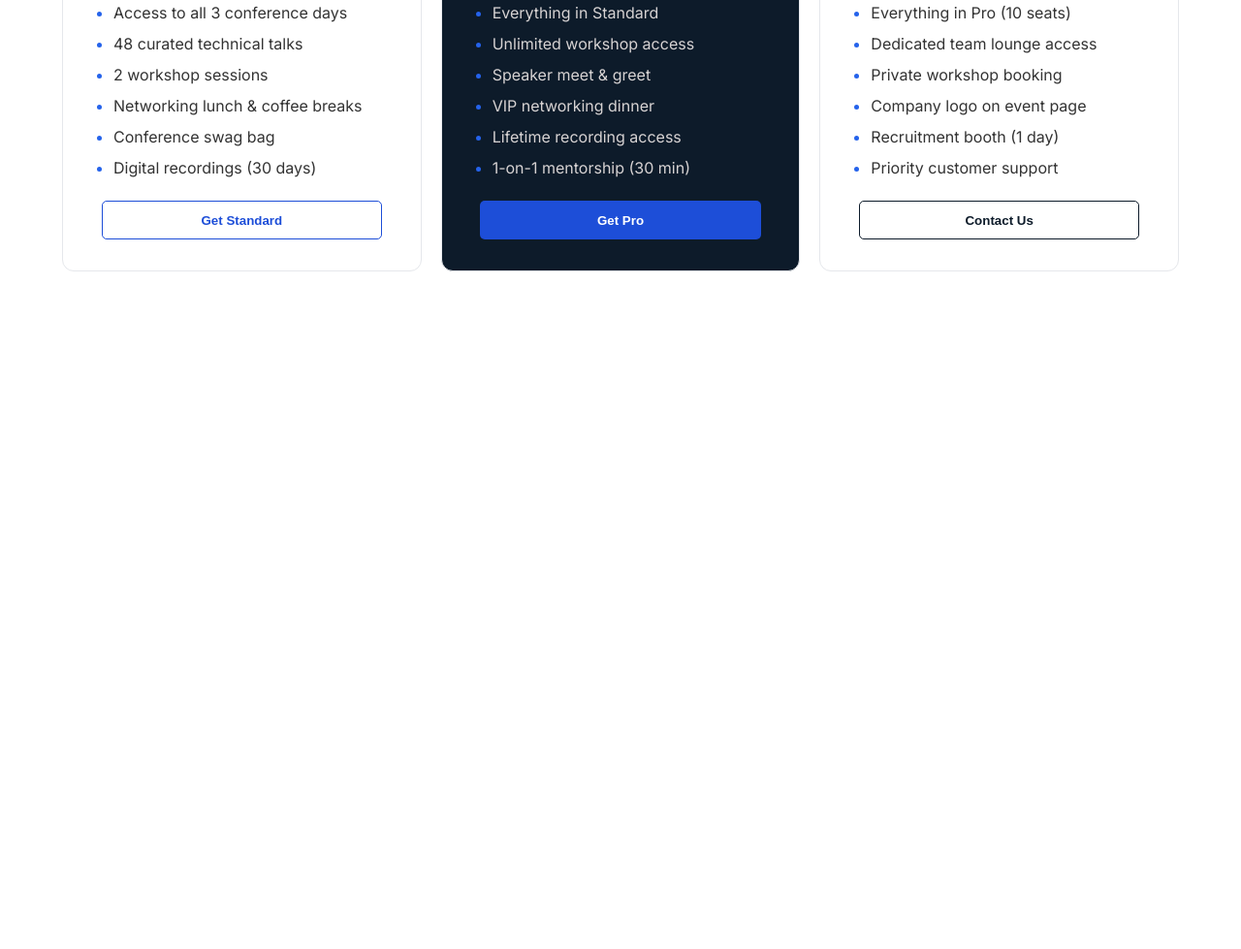
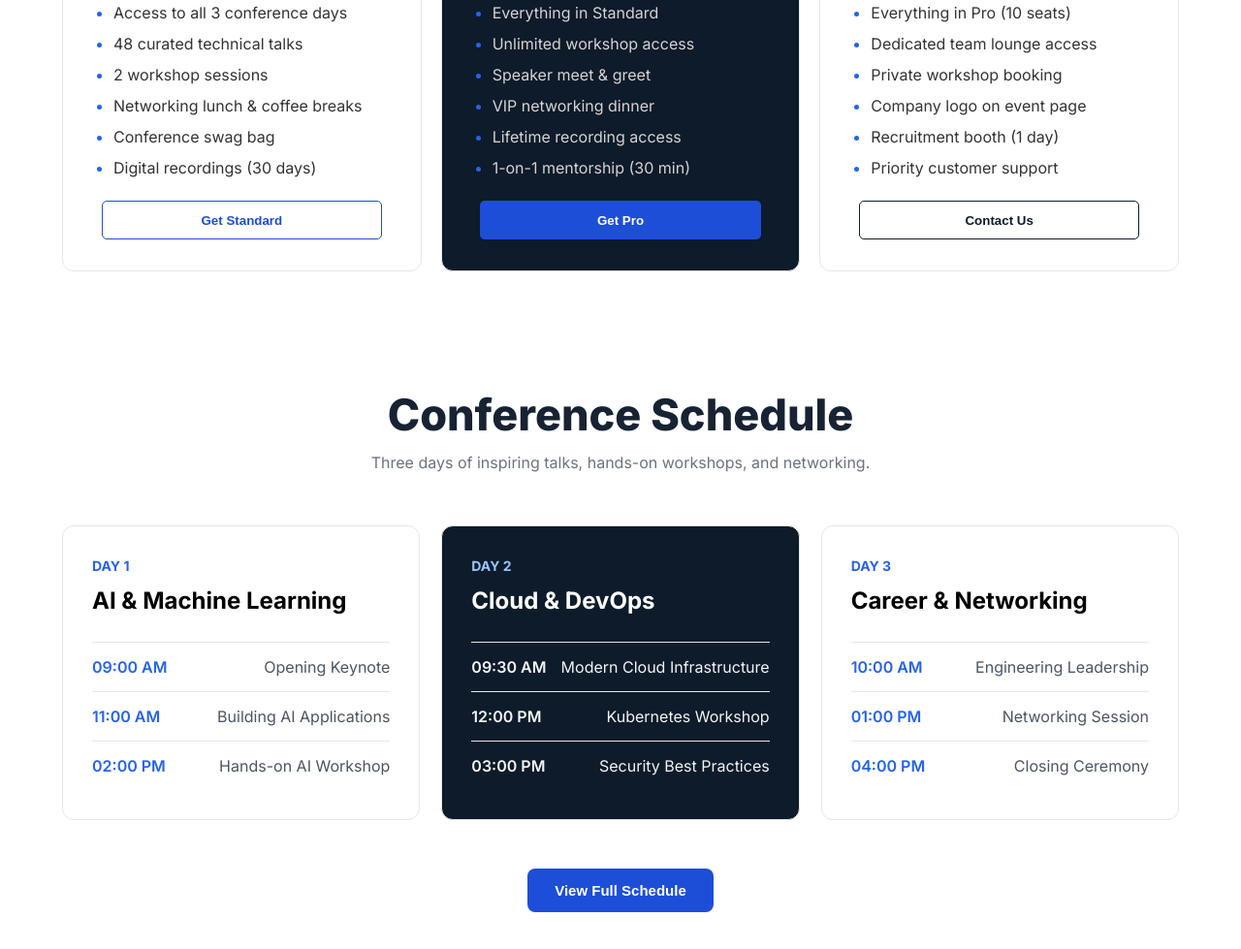
Before and after one commit to engrayhan18125-tasnim/Assignment-1, a plain HTML site: page index.html in a window 1280 px wide. Shown: the part 2313-3292 px from the top of the page at 97% size. Before the commit the page ends 2713 px from the top, so only its background shows below. Drawn offline with Linux system fonts and the light colour scheme.

Commit message:
fifth commit-add AI Generated part

```diff
--- a/index.html
+++ b/index.html
@@ -93,26 +93,6 @@
         </div>
       </section>
 
-      <!-- Pricing part start -->
-      <!-- <section>
-        <h1>Secure Your Spot</h1>
-        <p>Early-bird pricing ends August 15, 2026.</p>
-        <div class="pricing-container">
-
-          <div>
-            <p>Standard</p>
-            <h1>$399</h1>
-
-
-          </div>
-          <div>
-
-
-          </div>
-          <div></div>
-        </div>
-       </section> -->
-
       <section class="pricing">
         <div class="pricing-heading">
           <h2>Secure Your Spot</h2>
@@ -187,6 +167,81 @@
           </div>
         </div>
       </section>
+
+      <!-- Conference Schedule -->
+
+      <section class="schedule-section">
+        <div class="schedule-heading">
+          <h2>Conference Schedule</h2>
+          <p>
+            Three days of inspiring talks, hands-on workshops, and networking.
+          </p>
+        </div>
+
+        <div class="schedule-container">
+          <div class="schedule-card">
+            <span class="day">DAY 1</span>
+            <h3>AI & Machine Learning</h3>
+
+            <div class="schedule-item">
+              <span>09:00 AM</span>
+              <p>Opening Keynote</p>
+            </div>
+
+            <div class="schedule-item">
+              <span>11:00 AM</span>
+              <p>Building AI Applications</p>
+            </div>
+
+            <div class="schedule-item">
+              <span>02:00 PM</span>
+              <p>Hands-on AI Workshop</p>
+            </div>
+          </div>
+
+          <div class="schedule-card active">
+            <span class="day">DAY 2</span>
+            <h3>Cloud & DevOps</h3>
+
+            <div class="schedule-item">
+              <span>09:30 AM</span>
+              <p>Modern Cloud Infrastructure</p>
+            </div>
+
+            <div class="schedule-item">
+              <span>12:00 PM</span>
+              <p>Kubernetes Workshop</p>
+            </div>
+
+            <div class="schedule-item">
+              <span>03:00 PM</span>
+              <p>Security Best Practices</p>
+            </div>
+          </div>
+
+          <div class="schedule-card">
+            <span class="day">DAY 3</span>
+            <h3>Career & Networking</h3>
+
+            <div class="schedule-item">
+              <span>10:00 AM</span>
+              <p>Engineering Leadership</p>
+            </div>
+
+            <div class="schedule-item">
+              <span>01:00 PM</span>
+              <p>Networking Session</p>
+            </div>
+
+            <div class="schedule-item">
+              <span>04:00 PM</span>
+              <p>Closing Ceremony</p>
+            </div>
+          </div>
+        </div>
+
+        <button class="common-button schedule-btn">View Full Schedule</button>
+      </section>
     </main>
   </body>
 </html>
--- a/style.css
+++ b/style.css
@@ -292,3 +292,86 @@ ul li::marker {
   margin: 0 auto;
   font-weight: 600;
 }
+
+/* Missing section */
+
+/* Conference Schedule */
+
+.schedule-section {
+  width: 1200px;
+  max-width: 90%;
+  margin: 120px auto;
+  text-align: center;
+}
+
+.schedule-heading h2 {
+  font-size: 45px;
+  font-weight: 800;
+  color: #172233;
+  margin-bottom: 12px;
+}
+
+.schedule-heading p {
+  color: #6b7280;
+  margin-bottom: 55px;
+}
+
+.schedule-container {
+  display: grid;
+  grid-template-columns: repeat(3, 1fr);
+  gap: 22px;
+}
+
+.schedule-card {
+  border: 1px solid #e5e7eb;
+  border-radius: 12px;
+  padding: 30px;
+  text-align: left;
+  transition: 0.3s;
+}
+
+.schedule-card.active {
+  background: #0d1b2a;
+  color: white;
+}
+
+.schedule-card.active .day {
+  color: #93c5fd;
+}
+
+.schedule-card.active .schedule-item span,
+.schedule-card.active .schedule-item p {
+  color: #f3f4f6;
+}
+
+.day {
+  color: #2563eb;
+  font-size: 14px;
+  font-weight: 700;
+}
+
+.schedule-card h3 {
+  margin: 12px 0 28px;
+  font-size: 24px;
+}
+
+.schedule-item {
+  display: flex;
+  justify-content: space-between;
+  align-items: center;
+  padding: 15px 0;
+  border-top: 1px solid #e5e7eb;
+}
+
+.schedule-item span {
+  font-weight: 600;
+  color: #2563eb;
+}
+
+.schedule-item p {
+  color: #4b5563;
+}
+
+.schedule-btn {
+  margin-top: 50px;
+}
```
Also changed, not shown: 1 other file.
